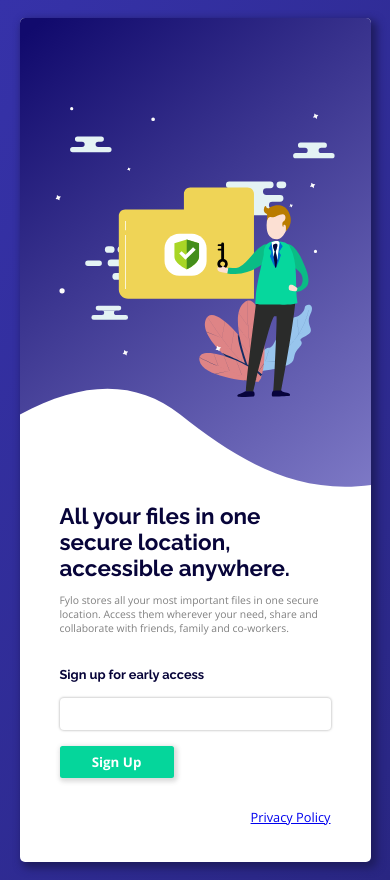
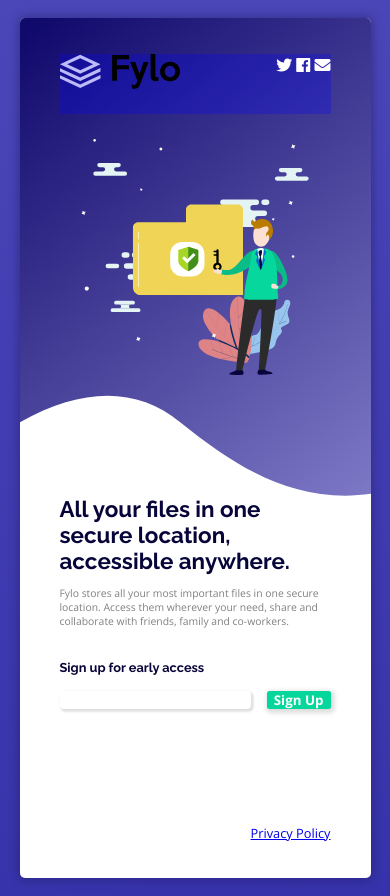
Before and after one commit to gonzalomansilla/fylo-landign-page, a plain HTML site: page index.html in a window 390 px wide. Drawn offline with nearby package versions, Linux system fonts and the light colour scheme.

Commit message:
Se arreglaron margenes y rellenos incongruentes y se definio la posicion del componente 'bar'

```diff
--- a/index.html
+++ b/index.html
@@ -17,7 +17,8 @@
 
   <main class="body__container">
 
-    <!-- <div class="bar bar-grid">
+    <div class="inner">
+      <div class="bar bar-grid">
         <div class="bar__logo">
           <img src="images/logo.svg" alt="logo">
         </div>
@@ -26,9 +27,8 @@
           <i class="fab fa-facebook"></i>
           <i class="fas fa-envelope"></i>
         </div>
-      </div> -->
+      </div>
 
-    <div class="inner">
       <section class="inner__ilustration ilustration">
         <img src="images/illustration-main.svg" alt="Main ilustration">
       </section>
--- a/sass/styles.scss
+++ b/sass/styles.scss
@@ -26,7 +26,7 @@
     font-size: 16px;
     font-family: $font-open_sans;
     font-weight: $fw-regular;
-    background-image: linear-gradient(300deg, hsl(242, 55%, 33%) 0%, hsl(242, 54%, 43%) 100%);
+    background-image: linear-gradient(175deg, hsl(242, 44%, 50%) 0%, hsl(242, 54%, 43%) 100%);
     background-repeat: no-repeat;
 
     & button {
@@ -42,17 +42,15 @@
     overflow: hidden;
     border-radius: 5px;
     background-color: #fff;
-    box-shadow: 4px 4px 8px 2px hsl(242, 55%, 24%);
-
+    box-shadow: 0px 0px 8px 2px hsla(242, 55%, 24%, 0.45);
 }
 
 .bar {
-    position: absolute;
-    top: 0;
-    right: 0;
-    width: 100%;
-    padding: 32px;
-    background-color: transparent;
+    grid-column: 5 / -1;
+    grid-row: 1 / 2;
+    z-index: 2;
+    margin: 48px 40px 0;
+    background-color: rgba(0, 0, 255, 0.26);
 }
 
 .bar-grid {
@@ -64,10 +62,6 @@
 
 .bar__logo {
     grid-area: logo;
-
-    & img {
-        // color: white;
-    }
 }
 
 .bar__contact-icons {
@@ -83,17 +77,17 @@
 }
 
 .inner__ilustration {
-    grid-column: span 4;
+    z-index: 1;
+    grid-column: 1 / span 4;
     grid-row: 1 / -1;
 
 }
 
 .ilustration {
-    background: url(/images/bg-intro.svg);
+    background: url(../images/bg-intro.svg);
     background-repeat: no-repeat;
     background-size: 100% 145%;
     transform: scaleX(-1);
-    // border-radius: 0 5px 5px 0;
 }
 
 .ilustration {
@@ -102,7 +96,7 @@
     align-items: center;
 
     & img {
-        width: 65%;
+        width: 60%;
         height: auto;
         transform: scaleX(-1);
 
@@ -113,23 +107,25 @@
 /*****       *****/
 
 .inner__relevant-content {
-    padding: 48px;
-    grid-column: span 5;
+    z-index: 1;
+    padding: 48px 40px;
+    grid-column: span 5 / -1;
     grid-row: 1 / -1;
 }
 
 .relevant-content {
+    //Buscar mejor manera de representar los dos elemenos(main-content y footer)
     display: grid;
     grid-template-rows: 1fr 16px;
 }
 
 .main-content {
+    grid-row: 1 / -1;
     display: grid;
-    grid-template-rows: repeat(2, max-content);
-    align-content: center;
+    grid-template-rows: repeat(2, 1fr);
     height: 100%;
+    grid-gap: 32px;
     padding-top: 16px; //centrado del contenido
-    grid-gap: 32px;
 }
 
 .main-content__presentation-text {
@@ -147,17 +143,17 @@
 
 .main-content__service-explanation {
     color: $neutral-color;
-    font-size: .65rem;
+    font-size: .65rem; //Variable
     font-weight: $fw-regular;
 }
 
 .main-content__registry-form {
-    //CONTINUAR ACA *********************************
+
 
     & .text {
         margin-bottom: 16px;
         font-family: $font-raleway;
-        font-size: .8rem;
+        font-size: .8rem; //Variable
         font-weight: $fw-bold;
         color: $primary-color;
     }
@@ -165,28 +161,28 @@
 
 .registry-form {
     display: grid;
-    grid-template-columns: 1fr;
-    grid-auto-rows: 32px;
-    grid-gap: 16px;
+    grid-template-columns: repeat(6, 1fr);
+    grid-template-rows: repeat(2, 1fr);
+    grid-auto-rows: 40px;
+    grid-column-gap: 16px;
 
     & .input-email {
-        height: inherit;
+        width: 100%;
         border: none;
         box-shadow: 0px 0px 2px 1px rgba(128, 128, 128, 0.35);
         border-radius: 4px;
     }
 
     & .btn-submit {
-        min-width: 50px;
+        min-width: 56px;
         max-width: 114px;
-        height: inherit;
         border: none;
         border-radius: 2.5px;
         box-shadow: 1.5px 1.8px 4px 2px rgba(94, 94, 94, 0.22);
+        font-family: $font-open_sans;
+        font-weight: $fw-bold;
         background-color: $accent-color;
         color: white;
-        font-family: $font-open_sans;
-        font-weight: $fw-bold;
     }
 }
 
@@ -213,7 +209,7 @@
 
     .inner__ilustration {
         grid-column: 1 / -1;
-        grid-row: span 5;
+        grid-row: 1 / span 5;
     }
 
     .ilustration {
@@ -222,7 +218,7 @@
 
         & img {
             transform: scaleX(1);
-            width: 80%;
+            width: 65%;
 
         }
     }
@@ -234,28 +230,35 @@
         padding: 0px 40px 36px;
     }
 
+    .main-content {
+        padding-top: 0; //centrado del contenido
+
+    }
+
     .relevant-content {
         grid-gap: 32px;
 
     }
 
-    // .bar {
-    //     width: 50%;
-    // }
+    .bar {
+        grid-column: 1 / -1;
+        margin-top: 36px;
 
-    // .bg-ilustration {
-    //     background: none;
-    //     background: linear-gradient(to left bottom, $bg-color1, $bg-color2);
-    // }
+    }
 
-    // .registry-form {
-    //     grid-template-columns: 3fr 1fr;
-    //     grid-auto-rows: 40px;
+    .bg-ilustration {
+        background: none;
+        background: linear-gradient(to left bottom, $bg-color1, $bg-color2);
+    }
+
+    .registry-form {
+        grid-template-columns: 3fr 1fr;
+        grid-auto-rows: 40px;
 
 
-    //     & .input-email {
-    //         box-shadow: 1.5px 1.8px 2px 1px rgba(128, 128, 128, 0.25);
+        & .input-email {
+            box-shadow: 1.5px 1.8px 2px 1px rgba(128, 128, 128, 0.25);
 
-    //     }
-    // }
+        }
+    }
 }
```
Also changed, not shown: css/styles.css, 1 other file.
